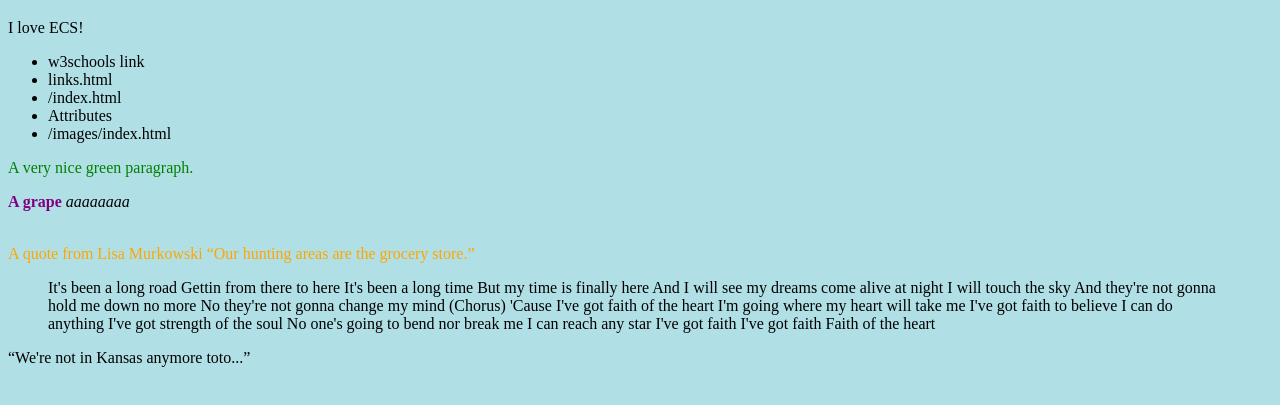
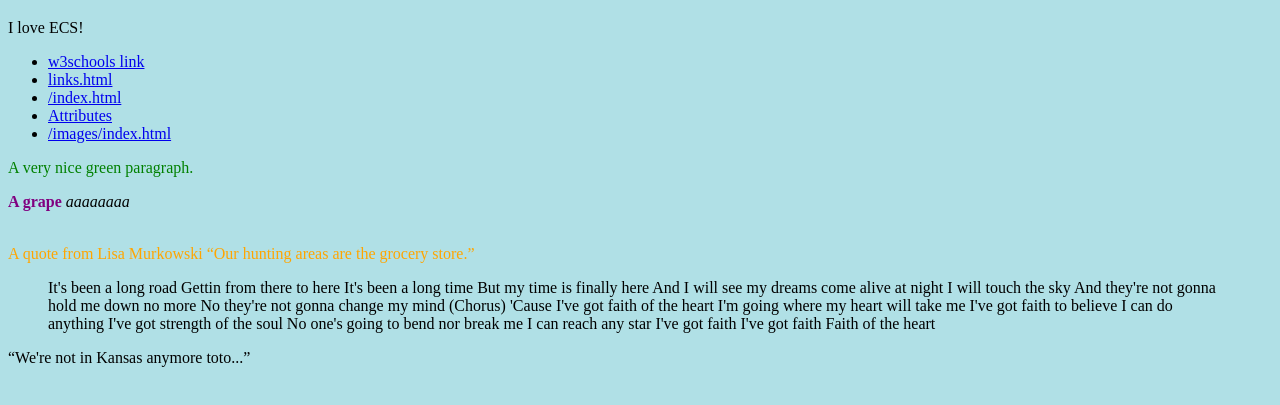
Before and after one commit to RiceCra/RiceCra.github.io, a plain HTML site: page exercises/index.html in a window 1280 px wide. Shown: the part 87-492 px from the top of the page. Drawn offline with Linux system fonts and the light colour scheme.

Commit message:
Update index.html

```diff
--- a/exercises/index.html
+++ b/exercises/index.html
@@ -14,11 +14,11 @@
     <p style="border:100px;">I love ECS!</p>
 
     <ul>
-      <li href="https://www.w3schools.com">w3schools link</li>
-      <li href="https://ricecra.github.io/exercises/links.html">links.html</li>
-  	  <li href="https://ricecra.github.io/index.html">/index.html</li>
-      <li href="https://ricecra.github.io/exercises/attributes.html">Attributes</li>
-      <li href="https://ricecra.github.io/images/index.html">/images/index.html</li>
+      <li><a href="https://www.w3schools.com">w3schools link</a></li>
+      <li><a href="https://ricecra.github.io/exercises/links.html">links.html</a></li>
+      <li><a href="https://ricecra.github.io/index.html">/index.html</a></li>
+      <li><a href="https://ricecra.github.io/exercises/attributes.html">Attributes</a></li>
+      <li><a href="https://ricecra.github.io/images/index.html">/images/index.html</a></li>
     </ul>
 
     <p style="color:green;">A very nice green paragraph.</p>
```
